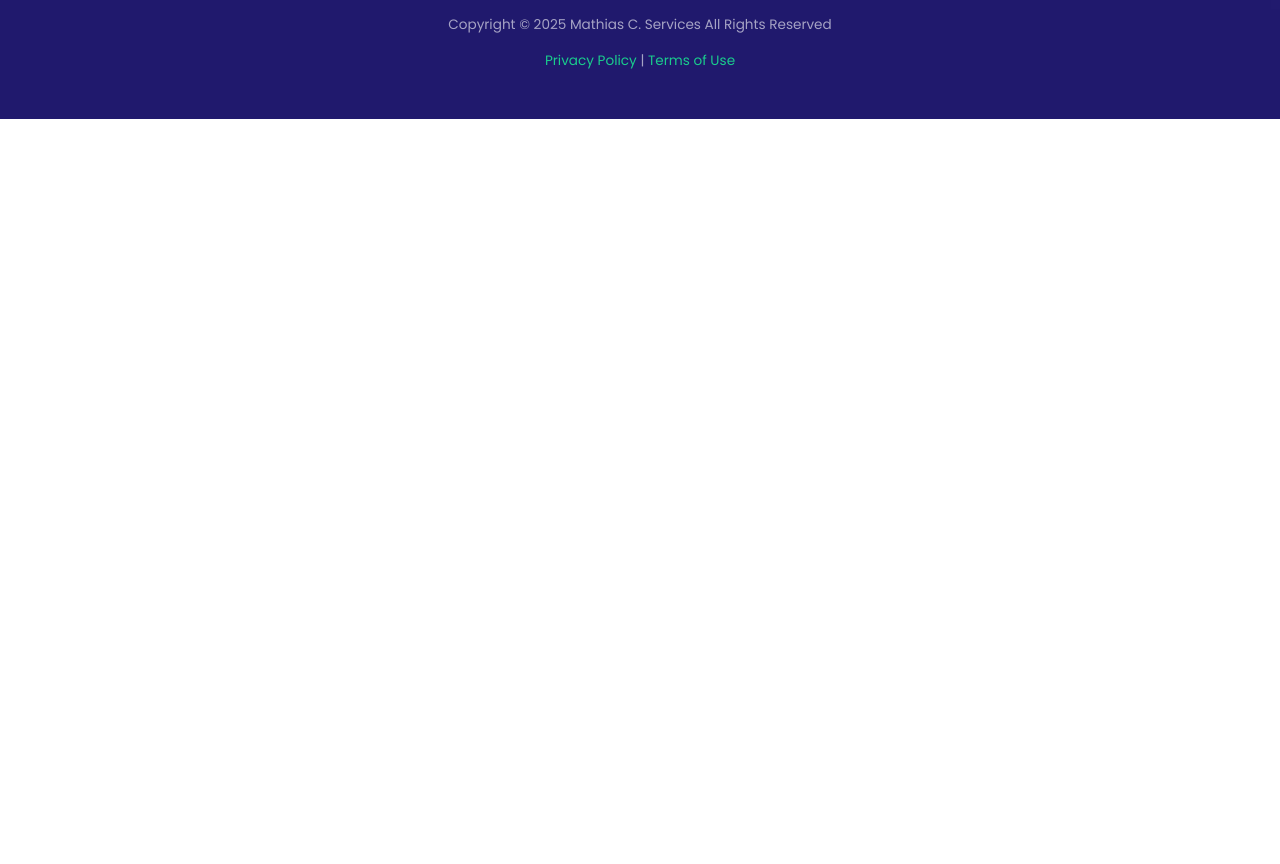
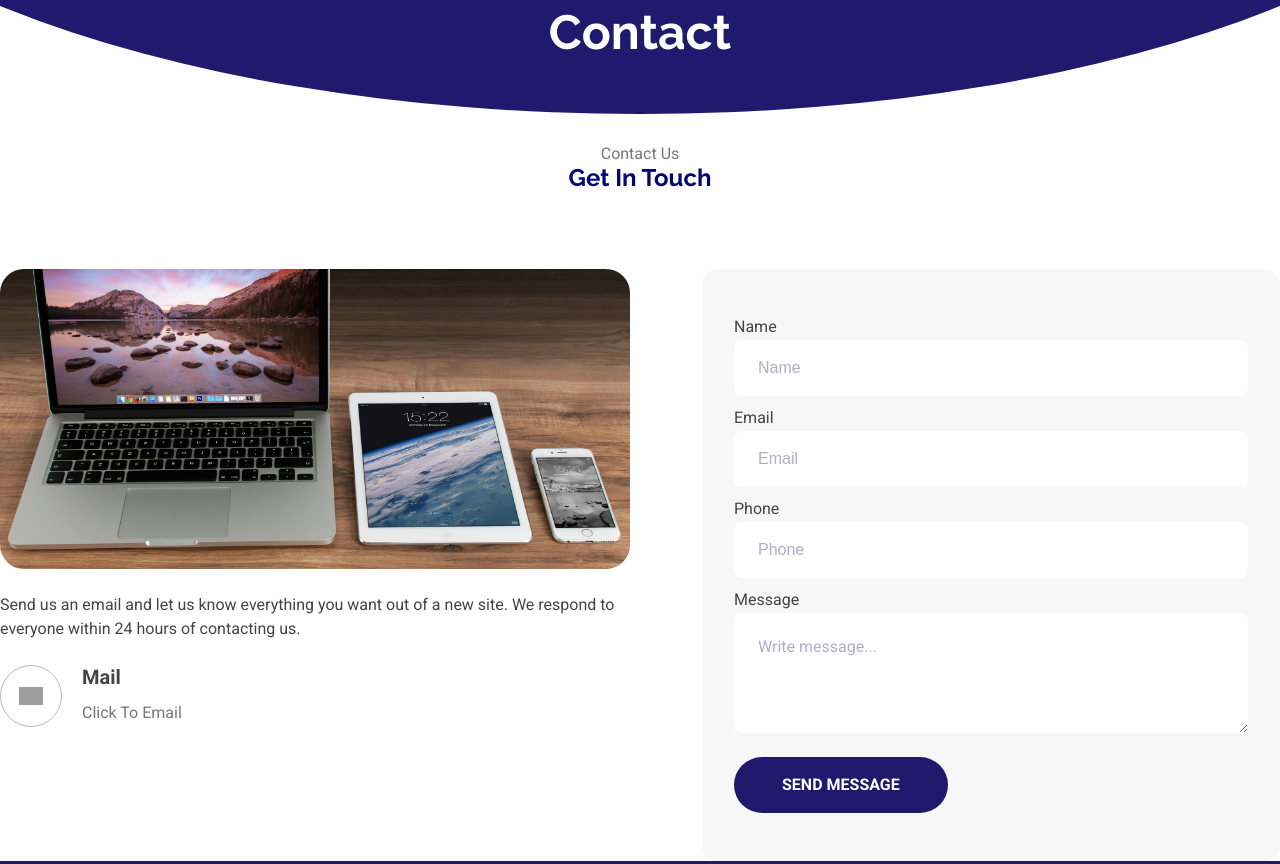
Before and after one commit to MathiasCombalbert/mathiascservices-website, a plain HTML site: page pricing.html in a window 1280 px wide. Shown: the part 246-1110 px from the top of the page. Before the commit the page ends 800 px from the top, so only its background shows below. Drawn offline with Linux system fonts and the light colour scheme; grey boxes are pictures that could not be loaded.

```diff
--- a/pricing.html
+++ b/pricing.html
@@ -19,7 +19,7 @@
     <!-- CSS Files -->
     <link href="assets/css/main-style.css" rel="stylesheet">
     <link href="assets/css/header.css" rel="stylesheet">
-    <link href="assets/css/pricing.css" rel="stylesheet">
+    <link href="assets/css/contact.css" rel="stylesheet">
     <link href="assets/css/footer.css" rel="stylesheet">
 
 </head>
@@ -89,6 +89,79 @@
     </header>
 
     <!-- ============================================ -->
+    <!--                 Hero Section                 -->
+    <!-- ============================================ -->
+    <section id="hero" class="hero-rounded">
+        <div class="hero-content">
+            <h1>Contact</h1>
+        </div>
+    </section>
+
+    <!-- ============================================ -->
+    <!--                   Contact                    -->
+    <!-- ============================================ -->
+
+    <section id="contact-1150">
+        <div class="cs-container">
+            <div class="cs-content">
+                <span class="cs-topper">Contact Us</span>
+                <h2 class="cs-title">Get In Touch</h2>
+            </div>
+            <div class="cs-contact-group">
+                <picture class="cs-picture">
+                    <!--Mobile Image-->
+                    <source media="(max-width: 600px)"
+                        src="assets/img/pexels-pixabay-4158.jpg">
+                    <!--Tablet and above Image-->
+                    <source media="(min-width: 601px)"
+                    src="assets/img/pexels-pixabay-4158.jpg">
+                    <img loading="lazy" decoding="async"
+                    src="assets/img/pexels-pixabay-4158.jpg" alt="people"
+                        width="630" height="300">
+                </picture>
+                <p class="cs-contact-text">
+                    Send us an email and let us know everything you want out of a new site. We respond to everyone within 24 hours of contacting us.
+                </p>
+                <ul class="cs-ul">
+                    <li class="cs-li">
+                        <picture class="cs-icon-wrapper">
+                            <img aria-hidden="true"
+                                src="https://csimg.nyc3.cdn.digitaloceanspaces.com/Icons/mail-76.svg"
+                                alt="address icon" class="cs-icon" width="40" height="40" decoding="async">
+                        </picture>
+                        <div class="cs-flex-group">
+                            <span class="cs-header">Mail</span>
+                            <a href="mailto:mathias.combalbert@outlook.com" class="cs-link">Click To Email</a>
+                        </div>
+                    </li>
+                </ul>
+            </div>
+            <!--Form-->
+            <form class="cs-form" id="cs-form-1150" name="Contact Form" method="post">
+                <label class="cs-label">
+                    Name
+                    <input class="cs-input" required type="text" id="name-1150" name="name" placeholder="Name">
+                </label>
+                <label class="cs-label cs-email">
+                    Email
+                    <input class="cs-input" required type="email" id="email-1150" name="email" placeholder="Email">
+                </label>
+                <label class="cs-label cs-phone">
+                    Phone
+                    <input class="cs-input" required type="number" id="phone-1150" name="phone" placeholder="Phone">
+                </label>
+                <label class="cs-label">
+                    Message
+                    <textarea class="cs-input cs-textarea" required name="Message" id="message-1150"
+                        placeholder="Write message..."></textarea>
+                </label>
+                <button class="cs-button-solid" type="submit">Send Message</button>
+            </form>
+        </div>
+    </section>
+
+
+    <!-- ============================================ -->
     <!--                   Footer                     -->
     <!-- ============================================ -->
     <footer class="footer">
```
